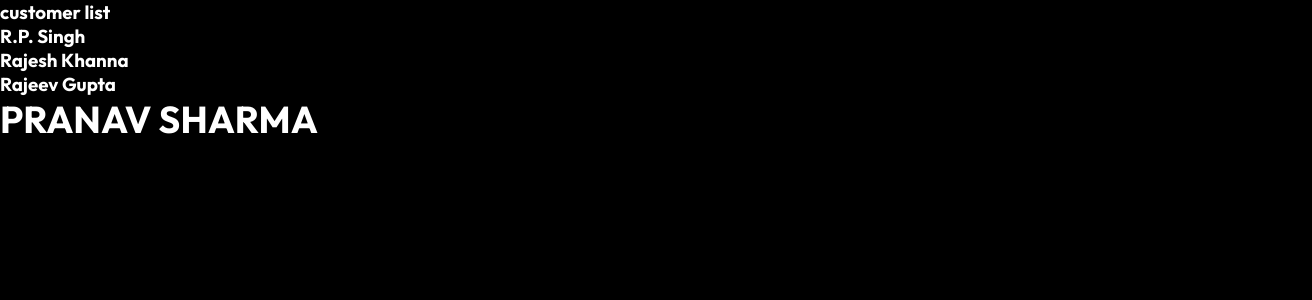
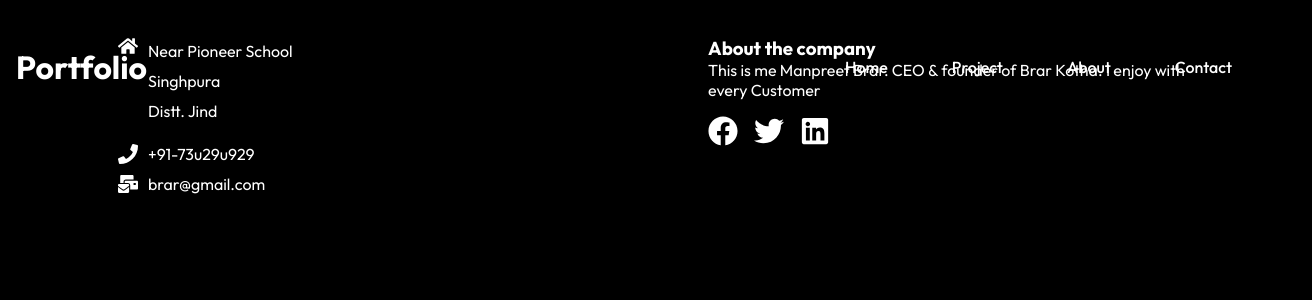
Before and after one commit to Sahil133101/portfolio-WebApp, a React (Create React App) app: page /Project in a window 1280 px wide. Shown: the top 300 px of the page, 1312 px wide, since content can reach past the window. Built offline with nearby package versions, Linux system fonts and the light colour scheme.

Commit message:
practice

```diff
--- /dev/null
+++ b/src/Routes/Project.css
@@ -0,0 +1,11 @@
+/* Project.css */
+
+.navbar {
+    /* Add styles specific to your navbar */
+  }
+
+  .project {
+    /* Add styles specific to your project content */
+    margin-top: 20px; /* Adjust the margin to separate the navbar and project content */
+    display: block; /* Ensure the project content is displayed as a block element */
+  }
--- a/src/Routes/Project.js
+++ b/src/Routes/Project.js
@@ -1,26 +1,19 @@
-import React from 'react'
+import React from 'react';
+import NavBar from "../Component/NavBar";
+import './Project.css';
+import Footer from "../Component/Footer";
 
 const Project = () => {
   return (
     <div>
-        <h3>
-            <ul> customer list
-              <li>
-                R.P. Singh
-              </li>
-              <li>
-                Rajesh Khanna
-              </li>
-              <li>
-                Rajeev Gupta
-              </li>
-              <li>
-                <h1> PRANAV SHARMA</h1>
-              </li>
-            </ul>
-        </h3>
+      <div className='navbar'>
+        <NavBar/>
+      </div>
+      <div className='project'>
+        <Footer/>
+      </div>
     </div>
-  )
+  );
 }
 
 export default Project;
```
